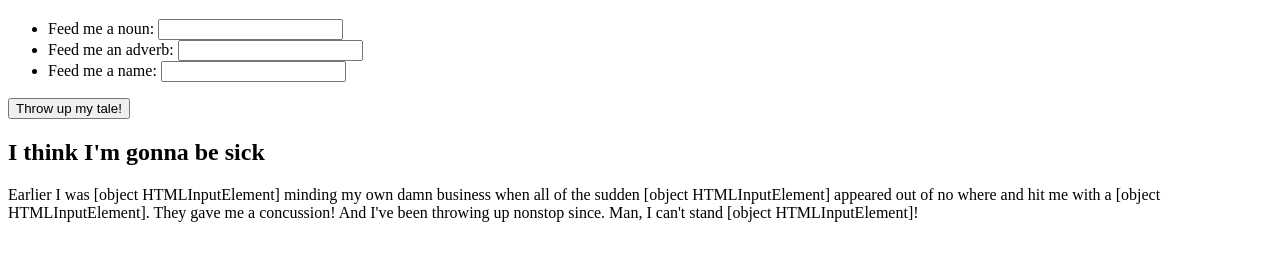
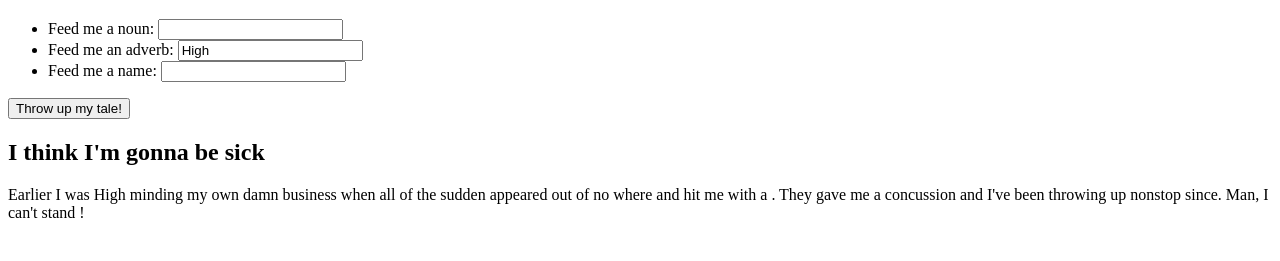
Before and after one commit to kleinlikecalvin/MadLib, a plain HTML site: page index.html in a window 1280 px wide. Both pictures are taken after a click on the button "Throw up my tale!". Shown: the part 61-322 px from the top of the page. Drawn offline with Linux system fonts and the light colour scheme.

Commit message:
Fixed the value return bug
I was able to figure out how to resolve the bug I was experiencing when trying to use the user input in the generated story. Now I will focus on testing input

```diff
--- a/index.html
+++ b/index.html
@@ -22,7 +22,7 @@
             </li>
             <!--This is the second user input-->
             <li>
-                Feed me an adverb: <input type="text" id="adverb-input">
+                Feed me an adverb: <input type="text" id="adverb-input" value="High">
             </li>
             <!--This is the third user input-->
             <li>
@@ -43,13 +43,13 @@
         var makeStoryButton = document.getElementById('story-maker-button');
         var makeStoryFunction = function()
         {
-            let storyTitle = document.getElementById('user-story-title');
-            let nounInput = document.getElementById('noun-input');
-            let adverbInput = document.getElementById('adverb-input');
-            let nameInput = document.getElementById('name-input');
-            let storyContents = document.getElementById('user-story-contents');
+            var storyTitle = document.getElementById('user-story-title');
+            var nounInput = document.getElementById('noun-input');
+            var adverbInput = document.getElementById('adverb-input');
+            var nameInput = document.getElementById('name-input');
+            var storyContents = document.getElementById('user-story-contents');
             storyTitle.innerHTML = "I think I'm gonna be sick";
-            storyContents.innerHTML = "Earlier I was " + adverbInput + " minding my own damn business when all of the sudden " + nameInput + " appeared out of no where and hit me with a " + nounInput + ". They gave me a concussion! And I've been throwing up nonstop since. Man, I can't stand " + nameInput + "!";
+            storyContents.innerHTML = "Earlier I was " + adverbInput.value + " minding my own damn business when all of the sudden " + nameInput.value + " appeared out of no where and hit me with a " + nounInput.value + ". They gave me a concussion and I've been throwing up nonstop since. Man, I can't stand " + nameInput.value + "!";
         };
         makeStoryButton.addEventListener('click', makeStoryFunction);
     </script>
```
